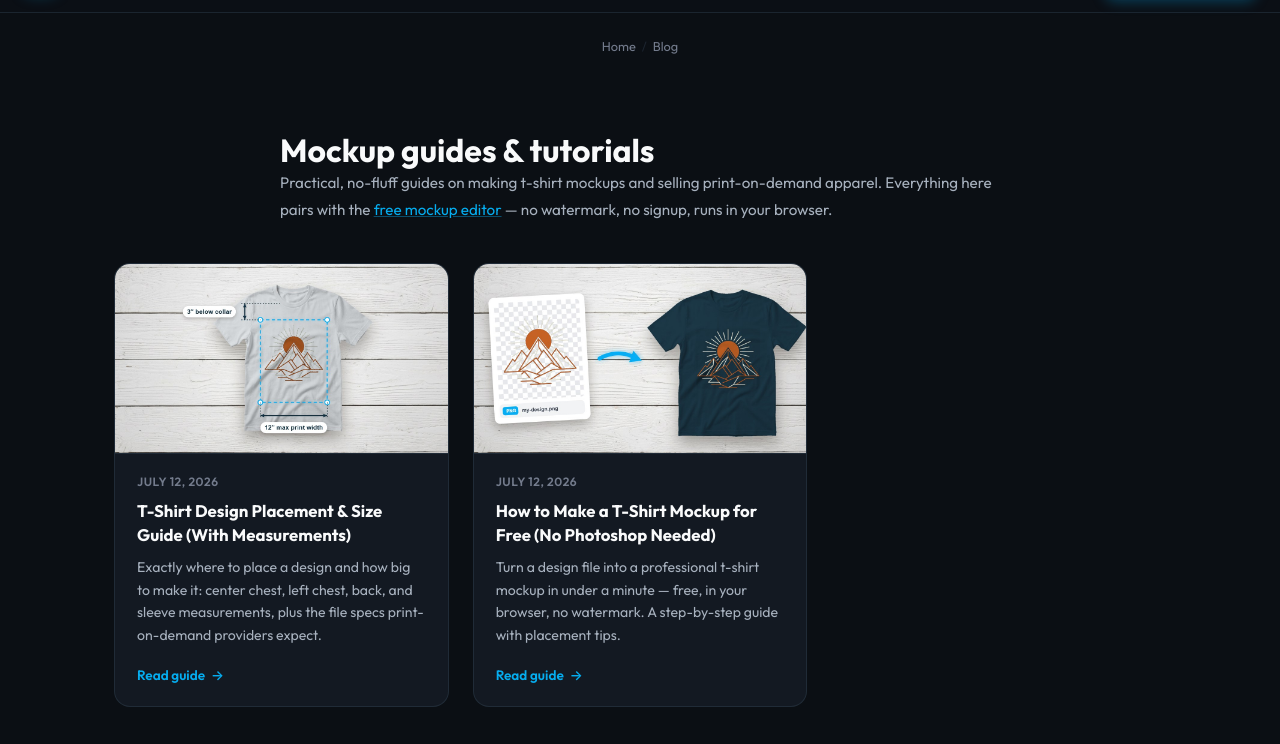
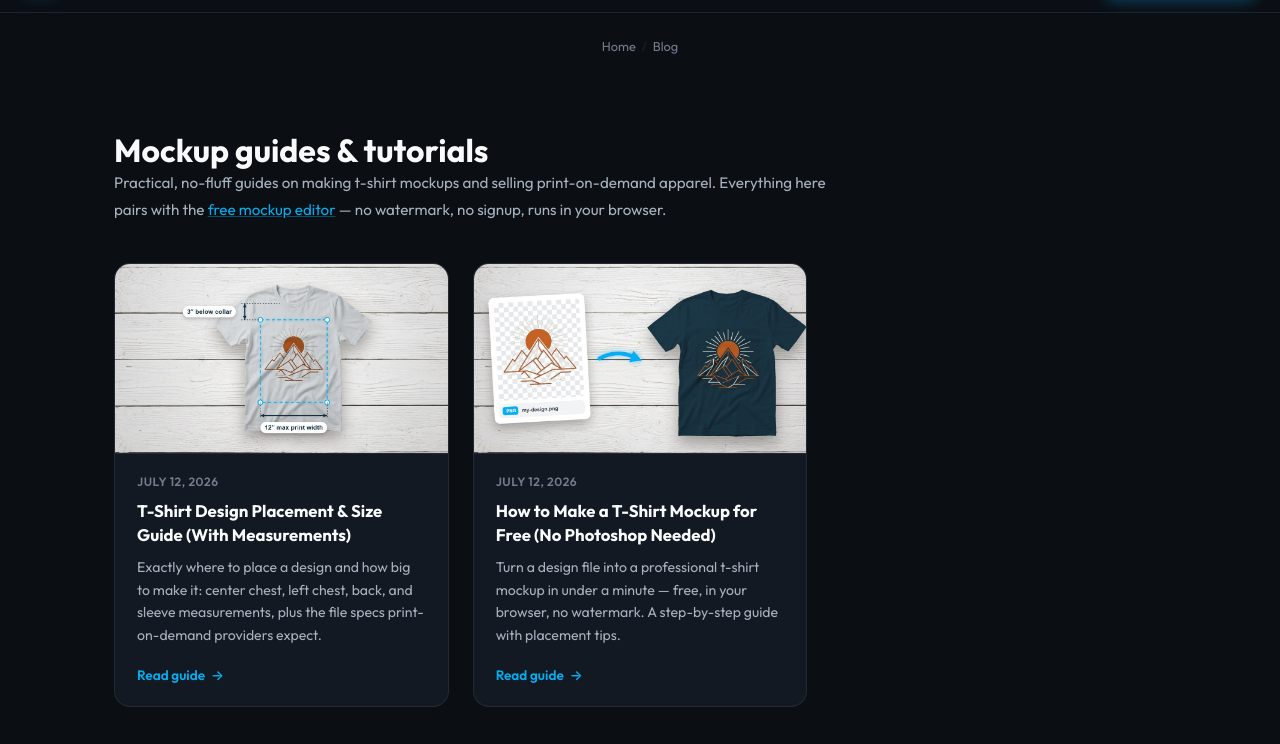
Before and after one commit to patilprem/tshirt-mockup-generator, an Astro site: page /blog in a window 1280 px wide. Shown: the part 56-800 px from the top of the page. Built offline with nearby package versions, Linux system fonts and the light colour scheme; Astro itself is replaced by a stand-in of ours.

Commit message:
Blog hub: left-align header with the card grid

```diff
--- a/src/pages/blog/index.astro
+++ b/src/pages/blog/index.astro
@@ -60,7 +60,7 @@ const collectionLd = {
   </div>
 
   <div class="page-content-wide">
-    <div class="prose" style="max-width: 720px; margin: 0 auto;">
+    <div class="prose" style="max-width: 720px;">
       <h1>Mockup guides &amp; tutorials</h1>
       <p>
         Practical, no-fluff guides on making t-shirt mockups and selling print-on-demand apparel.
```
